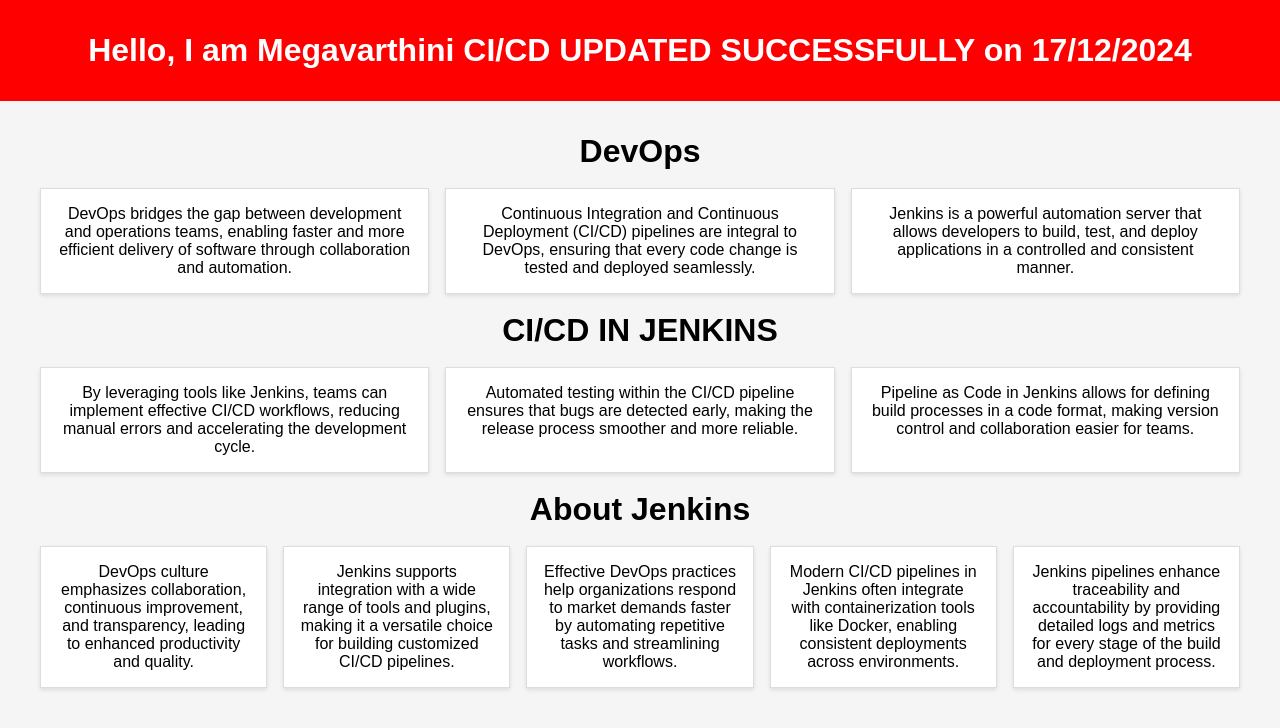
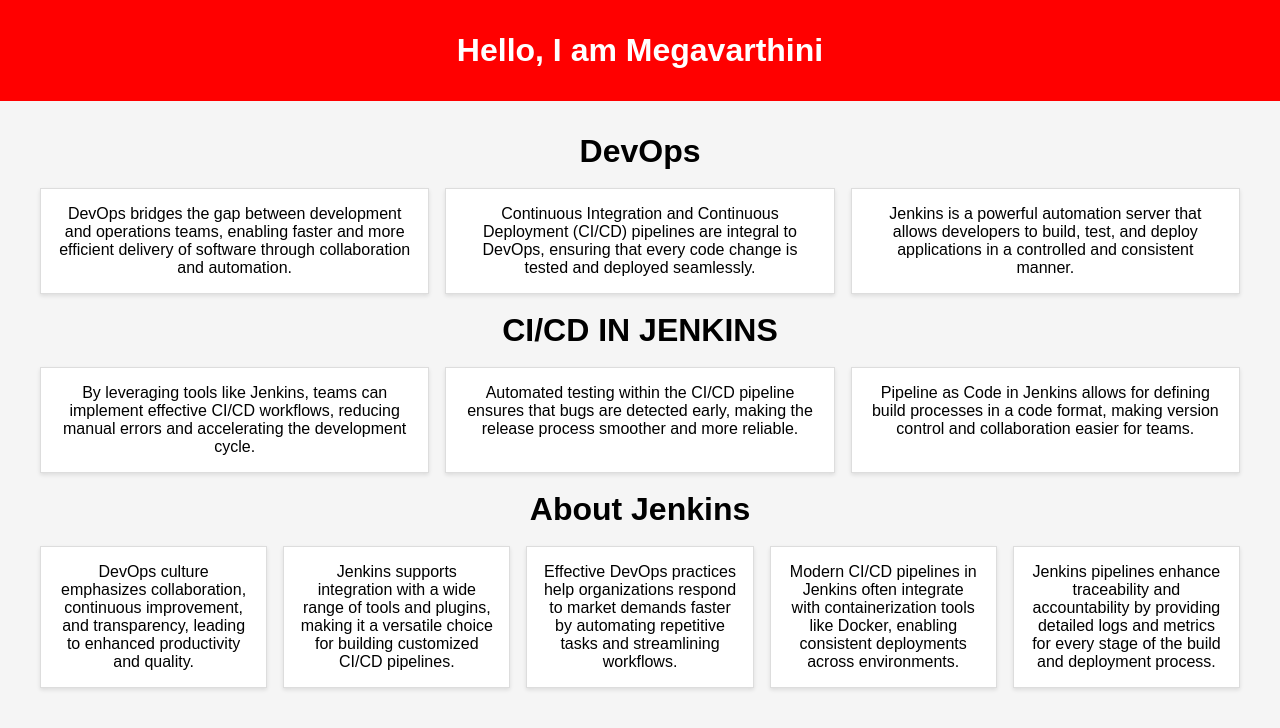
Before and after one commit to Megavarthini07/Jenkins_Tutorial_Pipeline, a plain HTML site: page index.html in a window 1280 px wide. Drawn offline with Linux system fonts and the light colour scheme.

Commit message:
Update index.html

```diff
--- a/index.html
+++ b/index.html
@@ -55,7 +55,7 @@
 </head>
 <body>
     <header>
-        <h1>Hello, I am Megavarthini CI/CD UPDATED SUCCESSFULLY on 17/12/2024</h1>
+        <h1>Hello, I am Megavarthini</h1>
     </header>
     <div class="container">
         <h1>DevOps</h1>
```
